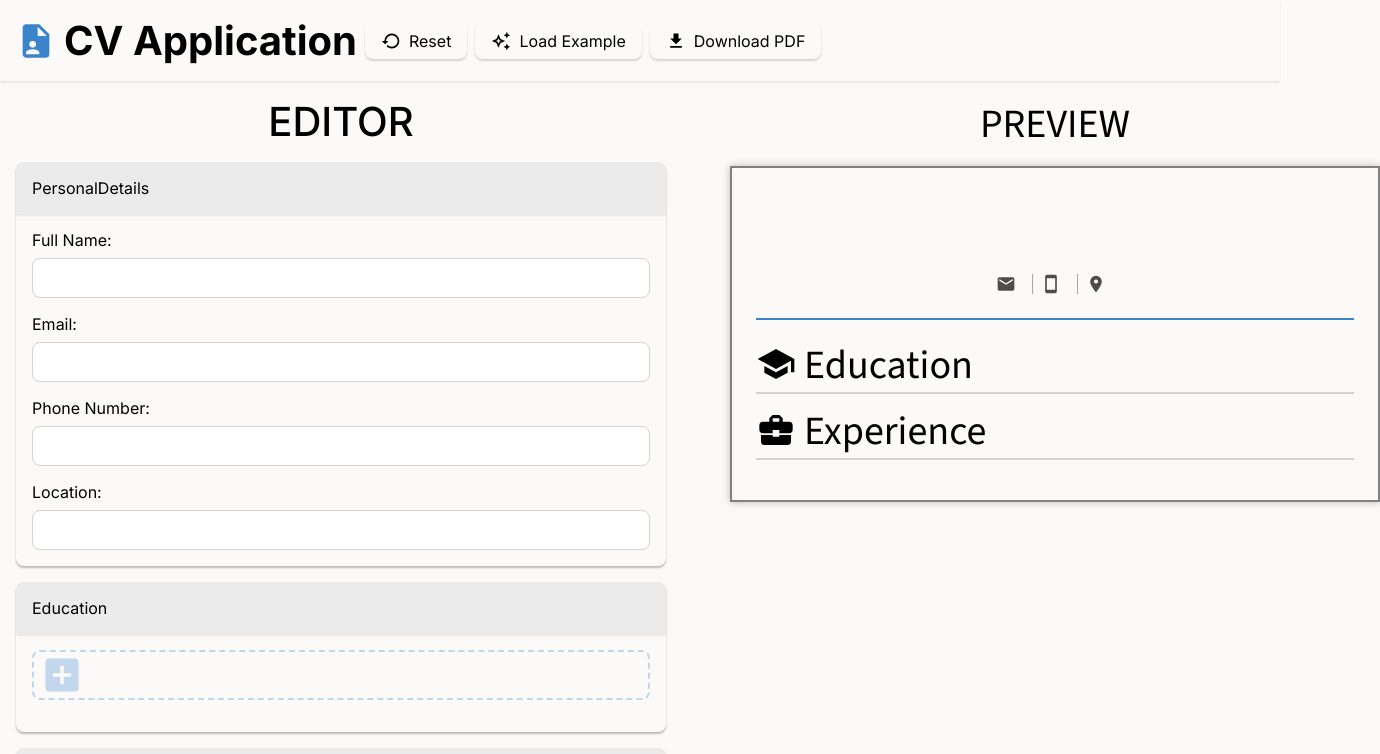
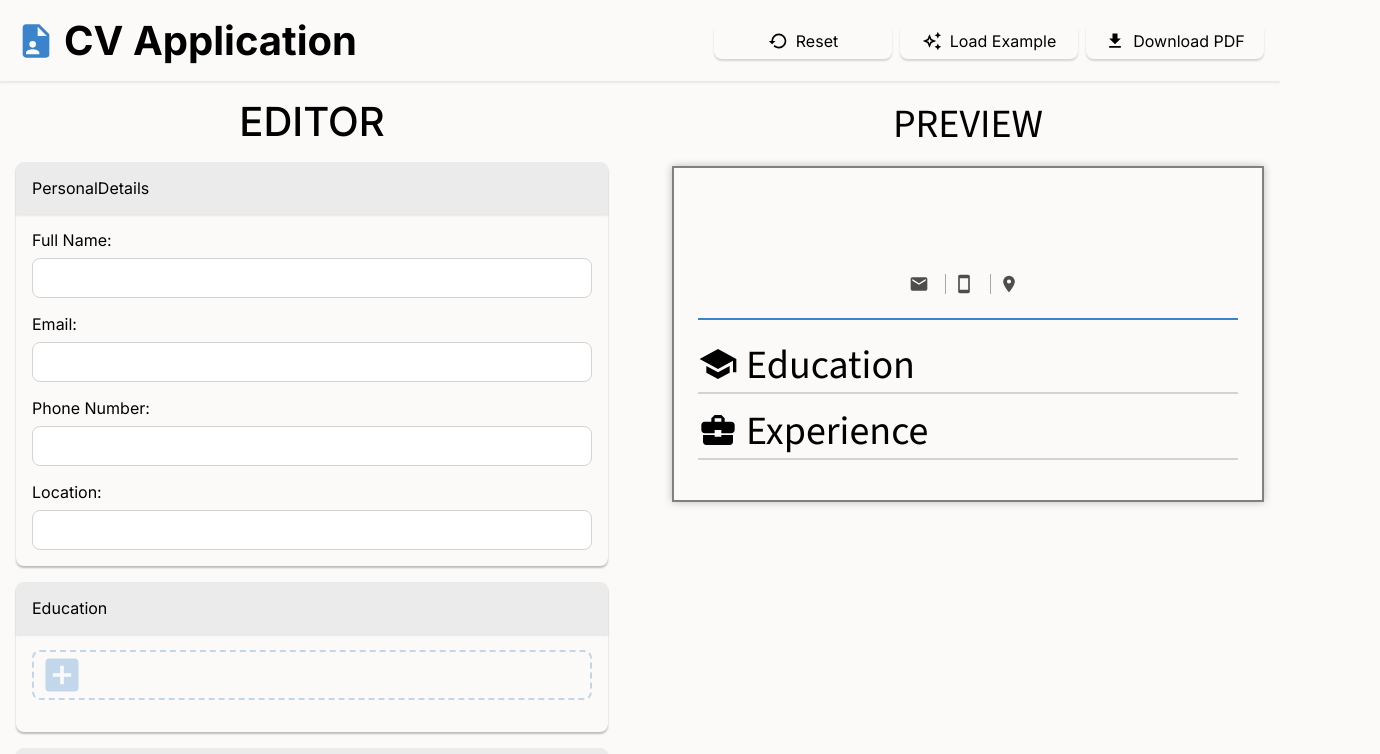
Before and after one commit to Sai-Eshwar-Supreet/cv-application, a React (Vite) app: page / in a window 1280 px wide. Shown: the top 754 px of the page, 1380 px wide, since content can reach past the window. Built offline with nearby package versions, Linux system fonts and the light colour scheme.

Commit message:
Fix issue with header tool bar responsiveness

```diff
--- a/src/App.css
+++ b/src/App.css
@@ -7,16 +7,16 @@ body{
 }
 
 main{
-  display: flex;
+  display: grid;
+
+  grid-template-columns: repeat(auto-fit, minmax(min(550px, 100%), 1fr));
+
   justify-content: space-around;
 
   gap: var(--space-extreme);
   padding: var(--space-medium);
 }
 
-.panel{
-  min-width: min(650px, 100%);
-}
 .panel-header{
   text-align: center;
   font-size: var(--font-size-large);
--- a/src/styles/Header.css
+++ b/src/styles/Header.css
@@ -36,12 +36,20 @@
     flex-wrap: wrap;
     gap: var(--space-small);
     align-items: center;
+    justify-content: flex-end;
 
     margin-left: auto;
+
+    max-width: min(550px, 100%);
+}
+
+.tool-bar > li{
+    flex: 1;
 }
 
 
 .header .tool{
+    width: 100%;
     border: none;
     background-color: transparent;
     border-radius: var(--radius-small);
@@ -52,6 +60,8 @@
     justify-content: center;
     align-items: center;
     gap: var(--space-small);
+
+    white-space: nowrap;
 }
 
 .header .tool svg{
```
